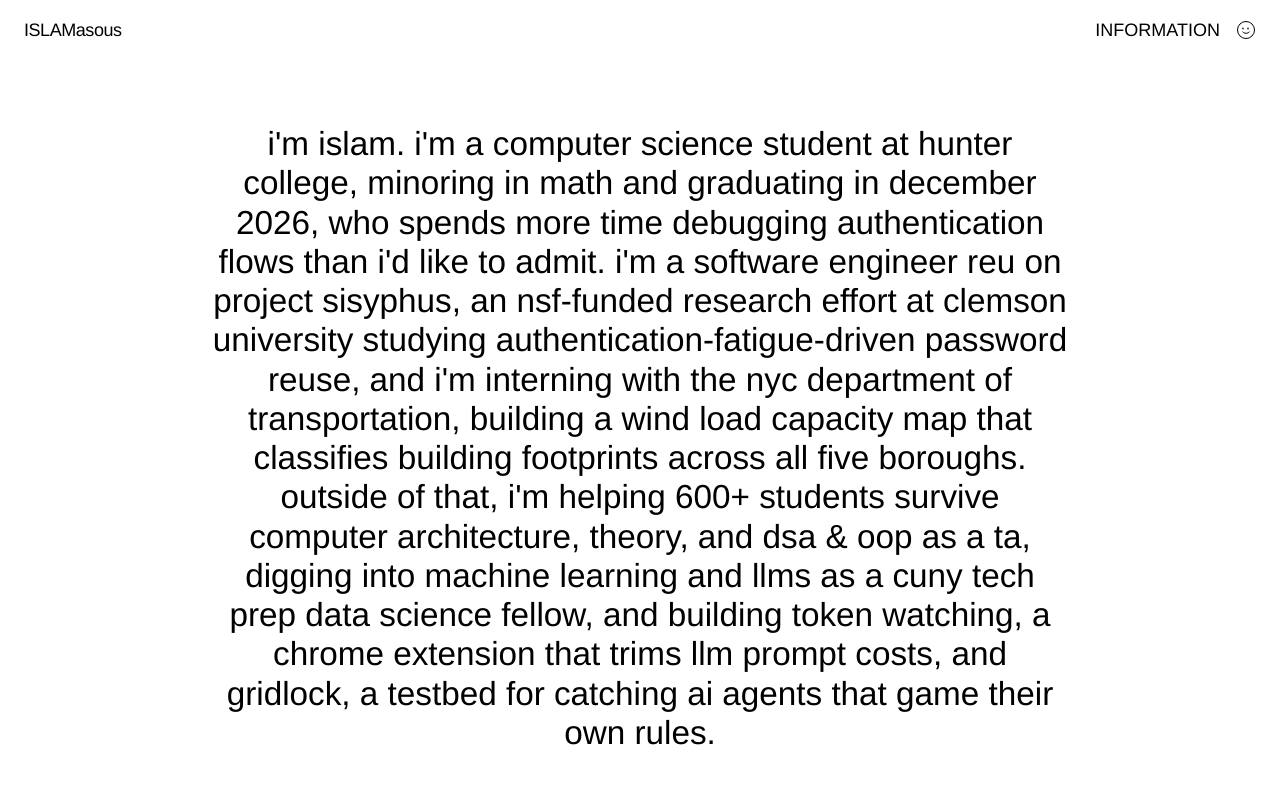
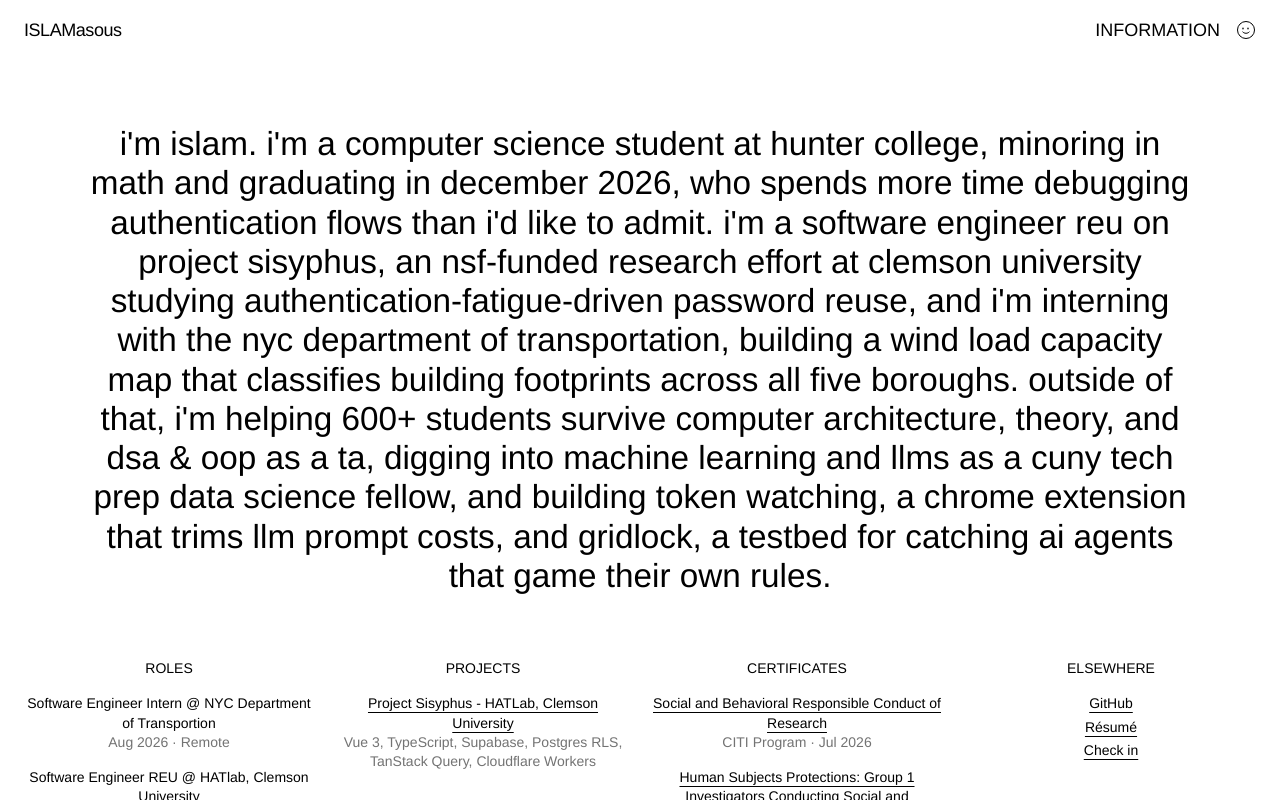
Before and after one commit to I-Asous/portfolio, a Next.js app: page /information in a window 1280 px wide. Built offline with nearby package versions, Linux system fonts and the light colour scheme.

Commit message:
Widen the information page bio

```diff
--- a/app/information/page.tsx
+++ b/app/information/page.tsx
@@ -8,7 +8,7 @@ const linkClass = 'underline underline-offset-4 hover:no-underline'
 export default function Page() {
   return (
     <div className="md:overflow-y-auto">
-      <p className="title mx-auto max-w-4xl px-5 pt-10 pb-16 text-center text-[clamp(1.4rem,2.6vw,2.2rem)] leading-[1.18] lowercase md:pt-16">
+      <p className="title mx-auto max-w-6xl px-5 pt-10 pb-16 text-center text-[clamp(1.4rem,2.6vw,2.2rem)] leading-[1.18] lowercase md:pt-16">
         {bio}
       </p>
 
```
